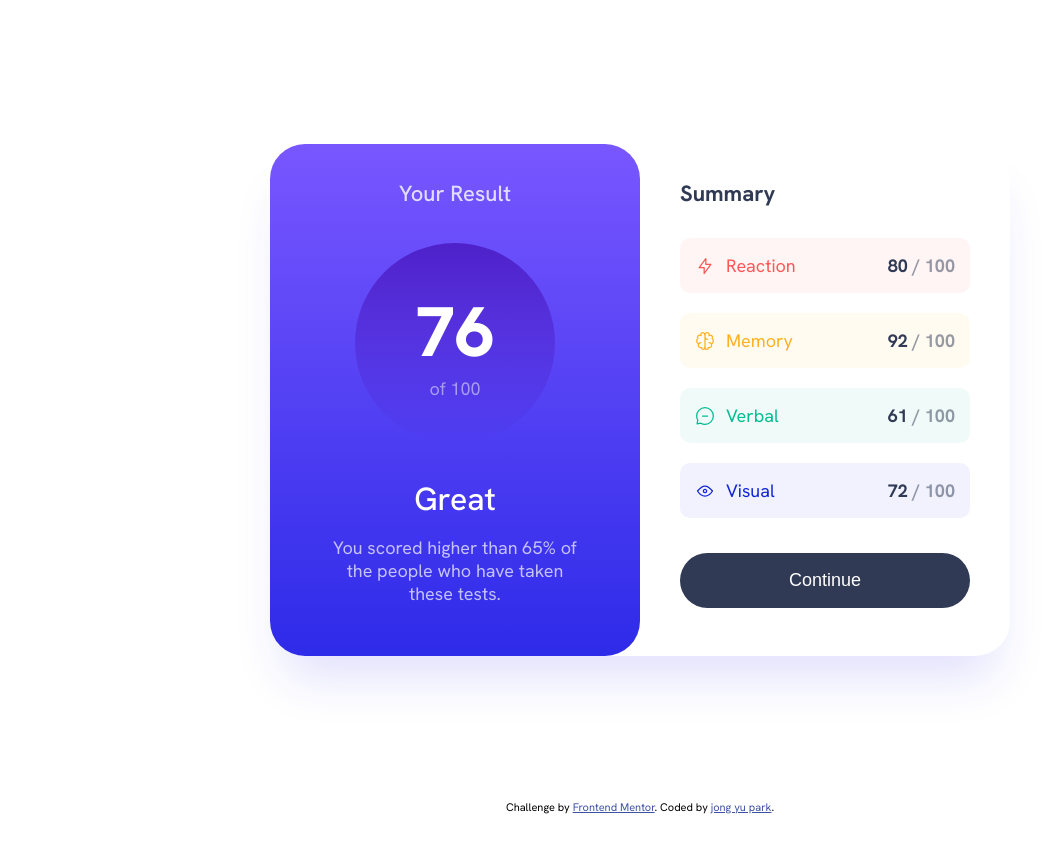
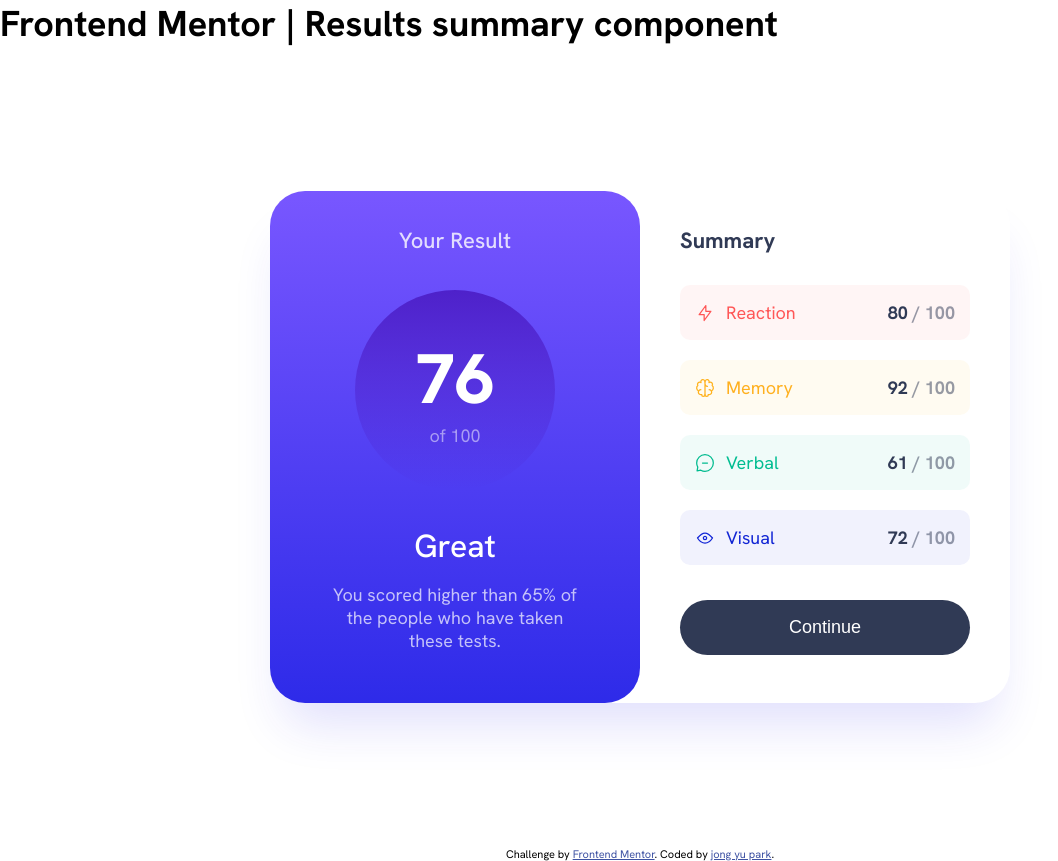
Before and after one commit to Jong-Yu/frontend-mentor, a plain HTML site: page results-summary-component-main/index.html in a window 1280 px wide. Shown: the whole page, without its empty margins (0-1058 px from the left). Before the commit the page ends 814 px from the top, so only its background shows below. Drawn offline with Linux system fonts and the light colour scheme.

Commit message:
feat: Front memtor warning 수정하기
1. Page should contain a level-one heading
 -> 페이지는 h1 태그를 하나 넣어야 한다(?)
 => 제목 추가
 2. All page content should be contained by landmarks
-> 모든 페이지는 landmarks 를 포함해야한다.
=> <footer> 추가

```diff
--- a/results-summary-component-main/index.html
+++ b/results-summary-component-main/index.html
@@ -373,6 +373,10 @@
     </style>
   </head>
   <body>
+    <header>
+      <h1>Frontend Mentor | Results summary component</h1>
+    </header>
+
     <div class="container">
       <main>
         <div class="contents-container">
@@ -460,11 +464,13 @@
       </main>
     </div>
 
+    <footer>
       <div class="attribution">
         Challenge by
         <a href="https://www.frontendmentor.io?ref=challenge" target="_blank"
           >Frontend Mentor</a
         >. Coded by <a href="#">jong yu park</a>.
       </div>
+    </footer>
   </body>
 </html>
```
Lines whose indentation alone changed are shown as unchanged.
